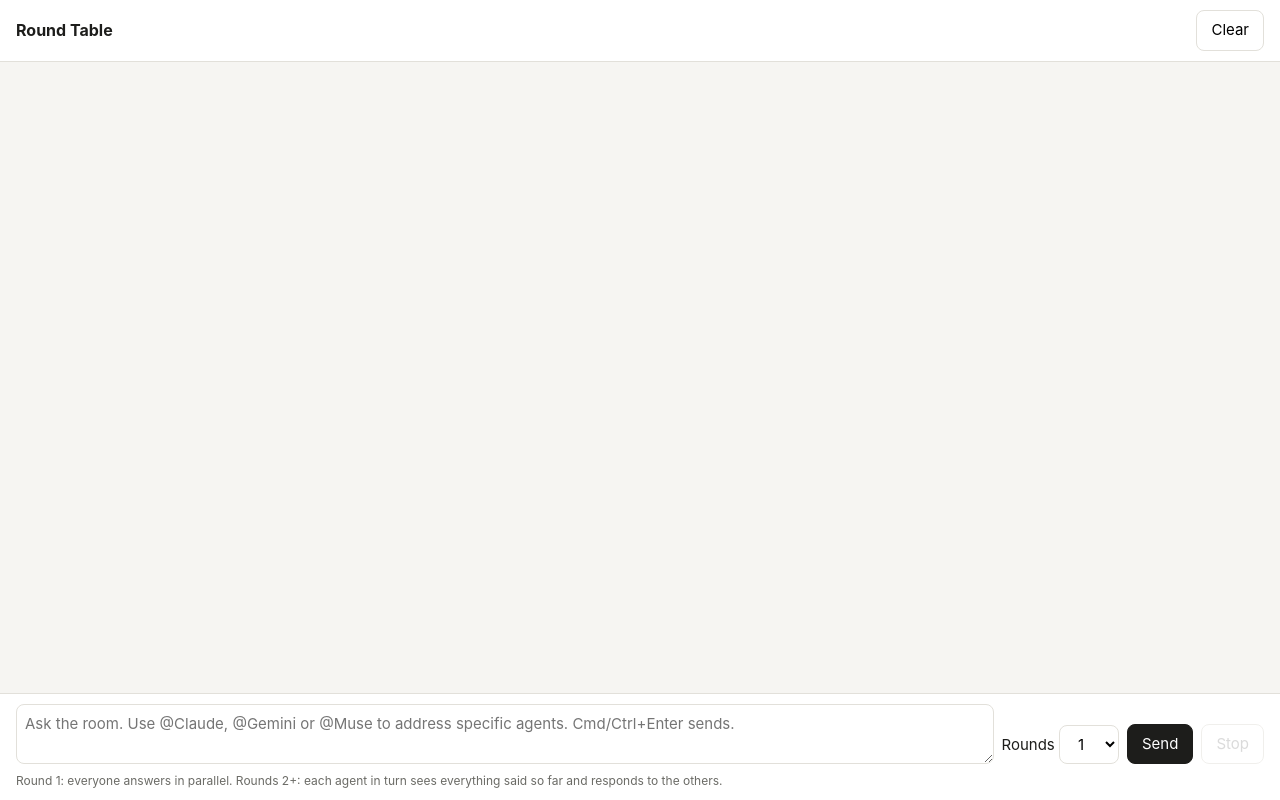
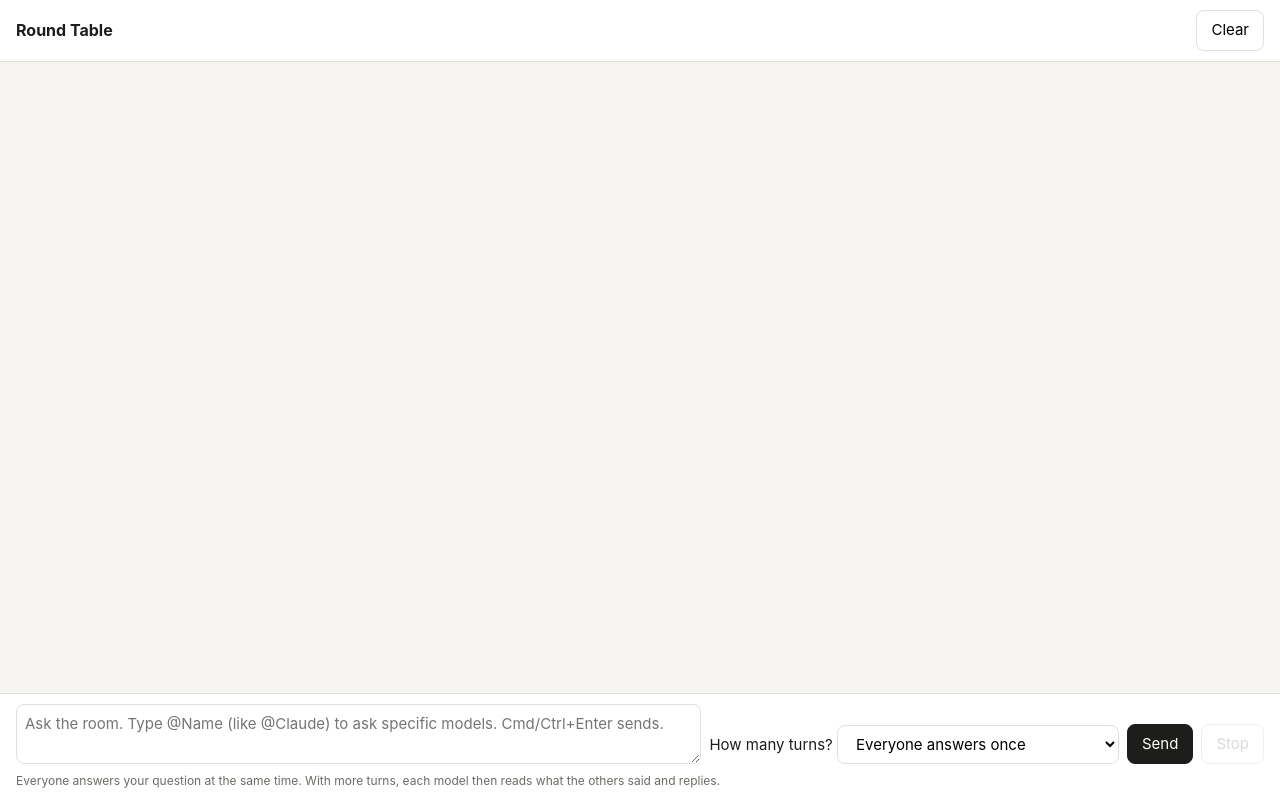
Before and after one commit to trashthejay/round-table-chat, a website: page public/index.html in a window 1280 px wide. Drawn offline with Linux system fonts and the light colour scheme; no server answers.

Commit message:
Add Codex agent and plain-language turns selector (v0.1.3)
Co-Authored-By: Claude Sonnet 5.5 <noreply@anthropic.com>

```diff
--- a/config.json
+++ b/config.json
@@ -3,6 +3,7 @@
   "agents": [
     { "name": "Claude", "type": "cli", "command": "claude", "args": ["-p"], "promptVia": "stdin" },
     { "name": "Gemini", "type": "cli", "command": "gemini", "args": ["-p"], "promptVia": "arg" },
+    { "name": "Codex", "type": "cli", "command": "codex", "args": ["exec", "-s", "read-only", "--skip-git-repo-check", "--ephemeral", "-"], "promptVia": "stdin" },
     { "name": "Muse", "type": "manual" }
   ]
 }
--- a/package.json
+++ b/package.json
@@ -1,6 +1,6 @@
 {
   "name": "round-table",
-  "version": "0.1.2",
+  "version": "0.1.3",
   "private": true,
   "description": "One window where Claude, Gemini and Muse see each other's replies. No API keys.",
   "scripts": {
--- a/public/index.html
+++ b/public/index.html
@@ -24,6 +24,7 @@
   footer { padding:10px 16px; background:var(--card); border-top:1px solid var(--line); display:flex; gap:8px; align-items:flex-end; flex-wrap:wrap; }
   #input { flex:1; min-width:240px; height:60px; resize:vertical; font:inherit; padding:8px; border:1px solid var(--line); border-radius:8px; }
   button, select { font:inherit; padding:8px 14px; border-radius:8px; border:1px solid var(--line); background:#fff; cursor:pointer; }
+  #rounds { max-width:100%; }
   button.primary { background:#1d1d1b; color:#fff; border-color:#1d1d1b; }
   button:disabled { opacity:.5; cursor:default; }
   .hint { font-size:12px; color:var(--muted); width:100%; }
@@ -49,13 +50,13 @@
   <button id="mskip">Skip</button>
 </div>
 <footer>
-  <textarea id="input" placeholder="Ask the room. Use @Claude, @Gemini or @Muse to address specific agents. Cmd/Ctrl+Enter sends."></textarea>
-  <label>Rounds
-    <select id="rounds"><option>1</option><option>2</option><option>3</option></select>
+  <textarea id="input" placeholder="Ask the room. Type @Name (like @Claude) to ask specific models. Cmd/Ctrl+Enter sends."></textarea>
+  <label>How many turns?
+    <select id="rounds"><option value="1" selected>Everyone answers once</option><option value="2">Answer, then react to each other</option><option value="3">Answer, react, then react again</option></select>
   </label>
   <button class="primary" id="send">Send</button>
   <button id="stop" disabled>Stop</button>
-  <div class="hint">Round 1: everyone answers in parallel. Rounds 2+: each agent in turn sees everything said so far and responds to the others.</div>
+  <div class="hint">Everyone answers your question at the same time. With more turns, each model then reads what the others said and replies.</div>
 </footer>
 <script>
 const PALETTE = ['#2f6fdd','#c2570c','#2a8a5b','#8a3fb5','#b5365a','#4a7c8c'];
```
Also changed, not shown: CHANGELOG.md.
